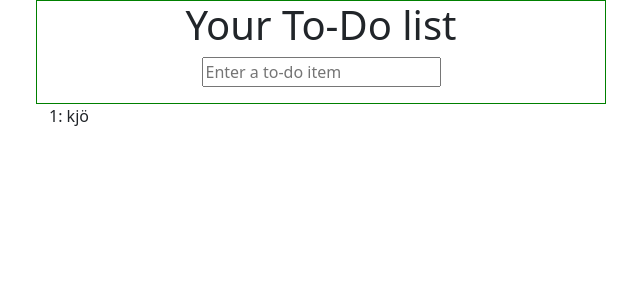
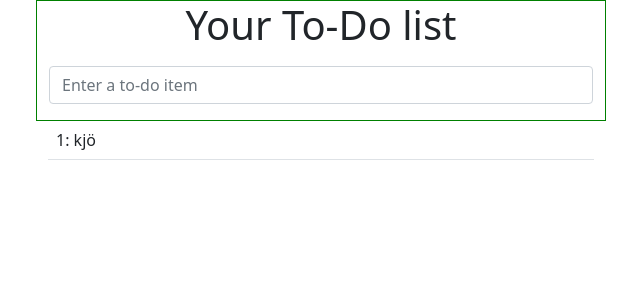
Before and after one commit to Filzmann/ObeyTheTestingGoat, a Django app: page /lists/1/ in a window 1280 px wide. Shown: the top 300 px of the page, without its empty margins (319-959 px from the left). Run offline with Django 3.2, Linux system fonts and the light colour scheme; data comes from the database, SQL or seed files in the repository; some libraries are stand-ins or nearby versions.

```diff
--- /dev/null
+++ b/lists/static/base.css
@@ -0,0 +1,3 @@
+#id_new_item {
+    margin-top: 2ex;
+}
--- a/lists/templates/base.html
+++ b/lists/templates/base.html
@@ -8,16 +8,18 @@
     <meta name="viewport" content="width=device-width, initial-scale=1">
     <title>To-Do lists</title>
     <link href="/static/bootstrap/css/bootstrap.min.css" rel="stylesheet">
+    <link href="/static/base.css" rel="stylesheet">
   </head>
 
   <body>
     <div class="container">
       <div class="row">
-        <div class="col-md-6 offset-md-3" style="border: 1px solid green;">
+        <div class="col-md-6 offset-md-3 jumbotron" style="border: 1px solid green;">
           <div class="text-center">
             <h1>{% block header_text %}{% endblock %}</h1>
             <form method="POST" action="{% block form_action %}{% endblock %}">
               <input name="item_text" id="id_new_item"
+                     class="form-control input-lg"
                      placeholder="Enter a to-do item" />
               {% csrf_token %}
             </form>
--- a/lists/templates/list.html
+++ b/lists/templates/list.html
@@ -5,7 +5,7 @@
 {% block form_action %}/lists/{{ list.id }}/add_item{% endblock %}
 
 {% block table %}
-  <table id="id_list_table">
+  <table id="id_list_table" class="table">
     {% for item in list.item_set.all %}
       <tr><td>{{ forloop.counter }}: {{ item.text }}</td></tr>
     {% endfor %}
```
Also changed, not shown: db.sqlite3.
